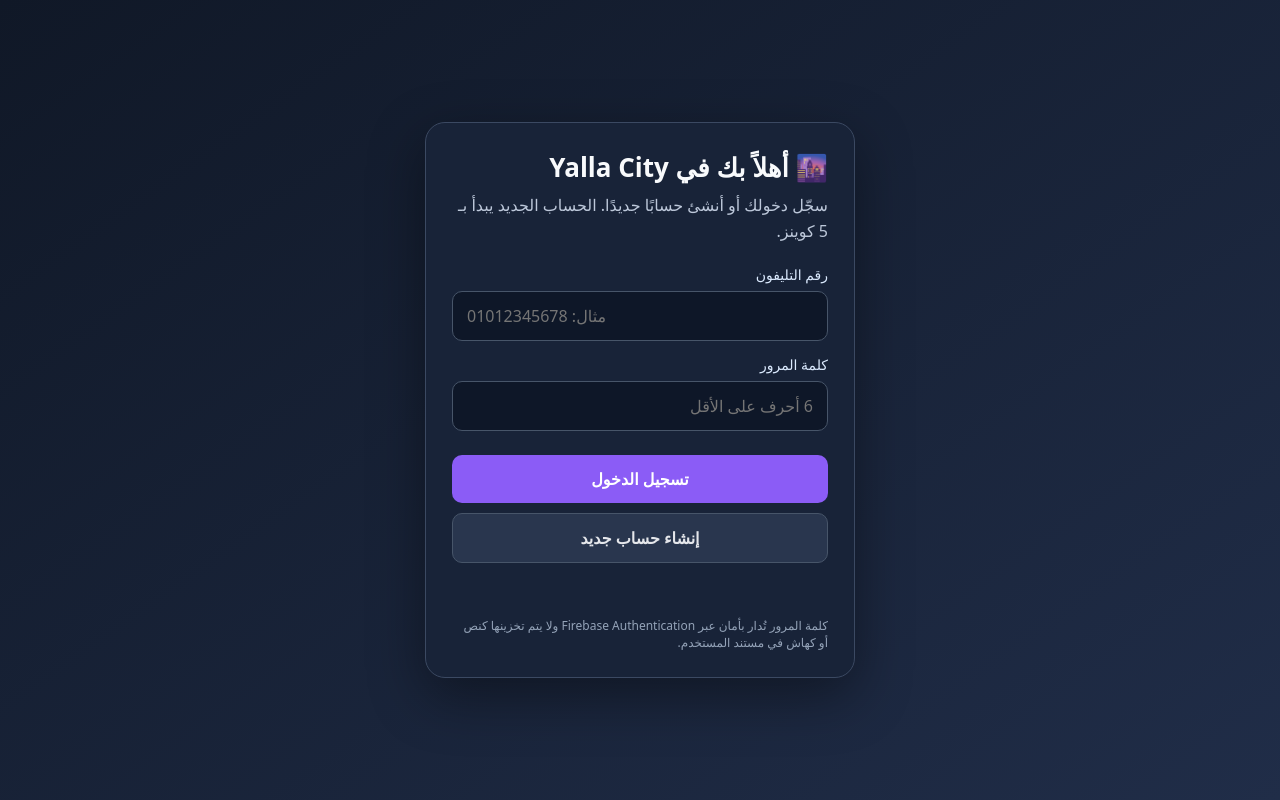
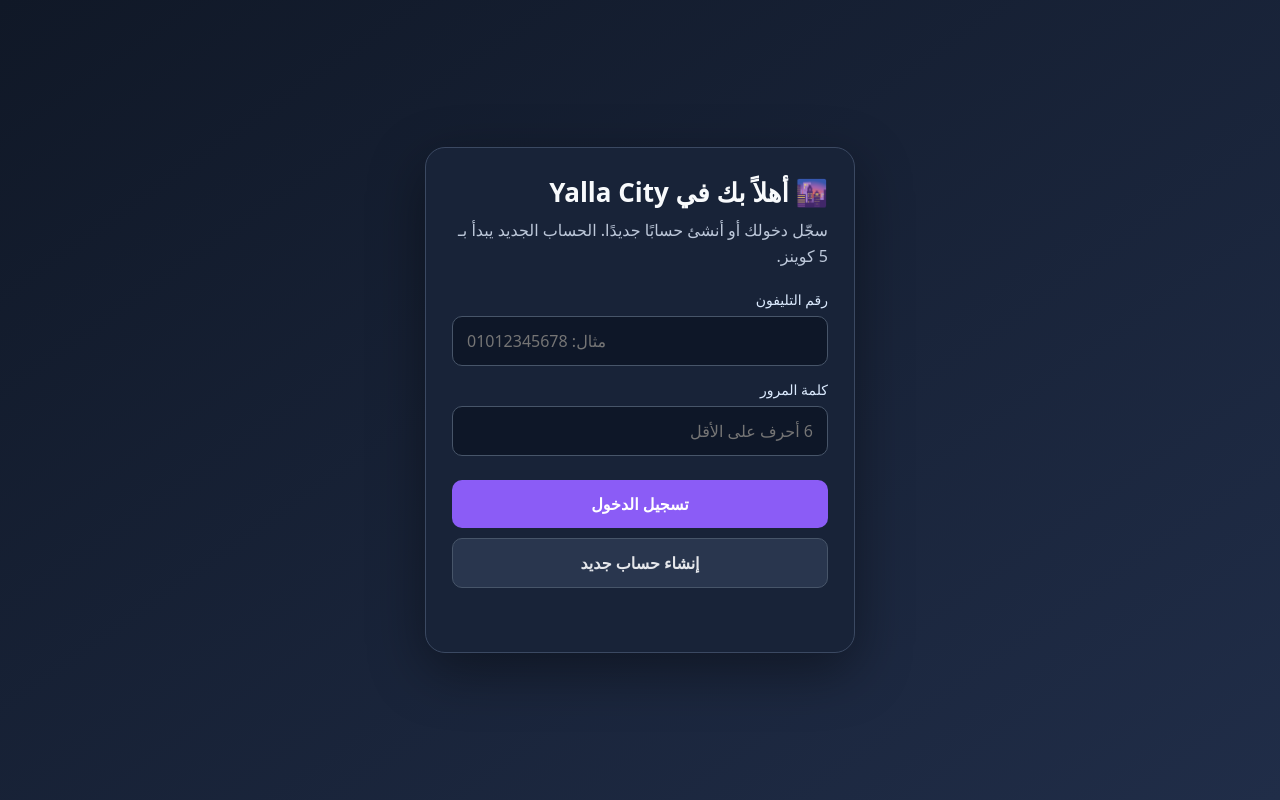
Before and after one commit to alaaahmedsayd10-blip/my-world, a website: page public/login.html in a window 1280 px wide. Drawn offline with Linux system fonts and the light colour scheme.

Commit message:
Simplify Yalla City login screen

```diff
--- a/public/login.html
+++ b/public/login.html
@@ -4,7 +4,7 @@
   <meta charset="utf-8"><meta name="viewport" content="width=device-width,initial-scale=1">
   <title>Yalla City — تسجيل الدخول</title>
   <style>
-    :root{color-scheme:dark;font-family:system-ui,-apple-system,"Segoe UI",sans-serif}*{box-sizing:border-box}body{margin:0;background:linear-gradient(145deg,#101827,#202d48);color:#f8fafc;min-height:100vh;display:grid;place-items:center;padding:18px}.card{width:min(100%,430px);background:#182338;border:1px solid #3b4962;border-radius:20px;padding:26px;box-shadow:0 18px 55px #0006}h1{margin:0 0 8px;font-size:26px}p{color:#bdc8da;line-height:1.6;margin:0 0 20px}.field{display:grid;gap:7px;margin:14px 0}label{font-size:14px;color:#dbeafe}input{width:100%;padding:13px 14px;border:1px solid #475569;border-radius:10px;background:#0e1728;color:white;font:inherit;outline:none}input:focus{border-color:#a78bfa}button{width:100%;padding:13px;border:0;border-radius:10px;font:inherit;font-weight:700;cursor:pointer;margin-top:10px}.primary{background:#8b5cf6;color:white}.secondary{background:#29364e;color:#e5e7eb;border:1px solid #475569}.message{min-height:24px;margin-top:14px;font-size:14px;color:#fca5a5}.hint{font-size:12px;color:#94a3b8;margin-top:16px}
+    :root{color-scheme:dark;font-family:system-ui,-apple-system,"Segoe UI",sans-serif}*{box-sizing:border-box}body{margin:0;background:linear-gradient(145deg,#101827,#202d48);color:#f8fafc;min-height:100vh;display:grid;place-items:center;padding:18px}.card{width:min(100%,430px);background:#182338;border:1px solid #3b4962;border-radius:20px;padding:26px;box-shadow:0 18px 55px #0006}h1{margin:0 0 8px;font-size:26px}p{color:#bdc8da;line-height:1.6;margin:0 0 20px}.field{display:grid;gap:7px;margin:14px 0}label{font-size:14px;color:#dbeafe}input{width:100%;padding:13px 14px;border:1px solid #475569;border-radius:10px;background:#0e1728;color:white;font:inherit;outline:none}input:focus{border-color:#a78bfa}button{width:100%;padding:13px;border:0;border-radius:10px;font:inherit;font-weight:700;cursor:pointer;margin-top:10px}.primary{background:#8b5cf6;color:white}.secondary{background:#29364e;color:#e5e7eb;border:1px solid #475569}.message{min-height:24px;margin-top:14px;font-size:14px;color:#fca5a5}
   </style>
 </head>
 <body>
@@ -18,7 +18,6 @@
       <button class="secondary" id="signup" type="button">إنشاء حساب جديد</button>
     </form>
     <div class="message" id="message" role="status" aria-live="polite"></div>
-    <div class="hint">كلمة المرور تُدار بأمان عبر Firebase Authentication ولا يتم تخزينها كنص أو كهاش في مستند المستخدم.</div>
   </main>
   <script src="https://play.workadventu.re/iframe_api.js"></script>
   <script src="./firebase-config.js"></script>
```
